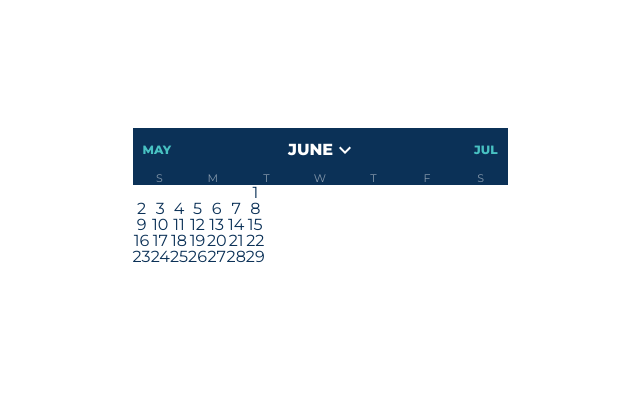
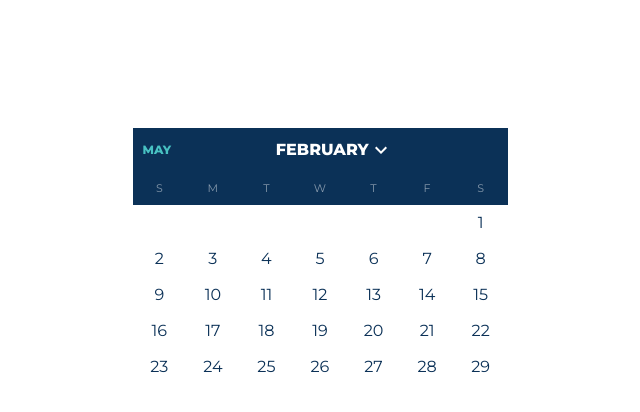
Before and after one commit to StudyCool/react_calendar, a React (Create React App) app: page / in a window 1280 px wide. Shown: the top 412 px of the page, without its empty margins (320-960 px from the left). Built offline with nearby package versions, Linux system fonts and the light colour scheme.

Commit message:
add month render

```diff
--- a/src/components/Calendar/Month/Month.module.scss
+++ b/src/components/Calendar/Month/Month.module.scss
@@ -1,10 +1,24 @@
 @import '../../../../src/components/styles/modules/color_variables';
 td {
+  box-sizing: border-box;
   background-color: $white-color;
   color: $dark-blue-color;
   font-weight: 400;
   font-size: 16px;
   text-align: center;
+  padding: 10px
   //  border: 1px solid $dark-blue-color;
 
 }
+
+.emptySlot{
+
+}
+
+.current-day{
+  color: chocolate;
+}
+
+.selected-day{
+  background: $dark-blue-color;
+}
--- a/src/components/Calendar/Month/index.js
+++ b/src/components/Calendar/Month/index.js
@@ -20,13 +20,7 @@ class Month extends Component {
     selectedDay: null
   }
 
-  year = () => {
-    return this.state.dateContext.format("Y");
-  }
-  month = () => {
-    return this.state.dateContext.format("MMMM");
-  }
-  daysInMonth = () => {
+   daysInMonth = () => {
     return this.state.dateContext.daysInMonth();
   }
   currentDate = () => {
@@ -41,33 +35,6 @@ class Month extends Component {
     let dateContext = this.state.dateContext;
     let firstDay = moment(dateContext).startOf('month').format('d'); // Day of week 0...1..5...6
     return firstDay;
-  }
-
-  setMonth = (month) => {
-    let monthNo = this.months.indexOf(month);
-    let dateContext = Object.assign({}, this.state.dateContext);
-    dateContext = moment(dateContext).set("month", monthNo);
-    this.setState({
-      dateContext: dateContext
-    });
-  }
-
-  nextMonth = () => {
-    let dateContext = Object.assign({}, this.state.dateContext);
-    dateContext = moment(dateContext).add(1, "month");
-    this.setState({
-      dateContext: dateContext
-    });
-    this.props.onNextMonth && this.props.onNextMonth();
-  }
-
-  prevMonth = () => {
-    let dateContext = Object.assign({}, this.state.dateContext);
-    dateContext = moment(dateContext).subtract(1, "month");
-    this.setState({
-      dateContext: dateContext
-    });
-    this.props.onPrevMonth && this.props.onPrevMonth();
   }
 
   onDayClick = (e, day) => {
@@ -97,11 +64,11 @@ class Month extends Component {
 
       let daysInMonth = [];
       for (let d = 1; d <= this.daysInMonth(); d++) {
-        let className = (d == this.currentDay() ? "day current-day": "day");
-        let selectedClass = (d == this.state.selectedDay ? " selected-day " : "")
+        let className = (d === this.currentDay() ? "day current-day": "day");
+        let selectedClass = (d === this.state.selectedDay ? " selected-day " : "")
         daysInMonth.push(
             <td key={d} className={className + selectedClass} >
-              <span onClick={(e)=>{this.onDayClick(e, d)}}>{d}</span>
+          {d}
             </td>
         );
       }
@@ -137,11 +104,11 @@ class Month extends Component {
       })
 
       return (
-            <td>
+            <>
                 {
                     trElems
                 }
-            </td>
+            </>
 
         );
     }
--- a/src/components/CalendarNav/index.js
+++ b/src/components/CalendarNav/index.js
@@ -10,6 +10,7 @@ class CalendarNav extends Component {
         super(props);
         this.state = {
             isMenuOpen: false,
+            month: moment().format('MMMM')
         };
     }
 
@@ -19,12 +20,16 @@ class CalendarNav extends Component {
         });
     };
 
-    nextMonth = () => {
-        moment().add(1, 'M').format('DD-MM-YYYY');
-    }
+
+        nextMonth = () => {
+            console.log(moment().add(1, 'M').format('MMM'));
+        }
+
+
+
 
     prevMonth = () => {
-        moment().subtract(1, 'M').format('DD-MM-YYYY');
+        moment().subtract(1, 'M').format('MMM');
     }
 
     render() {
@@ -34,10 +39,10 @@ class CalendarNav extends Component {
             <div className={styles.container}>
                 <nav className={styles.navContainer}>
                     <div className={styles.navItem} onClick={this.prevMonth}>May</div>
-                    <div className={styles.currentItem} onClick={this.openMenu}>June
+                    <div className={styles.currentItem} onClick={this.openMenu}>{this.state.month}
                         <Icon path={mdiChevronDown} size={'24px'} color={'white'} rotate={isMenuOpen ? 180 : 0}/>
                     </div>
-                    <div className={styles.navItem} onClick={this.nextMonth}>Jul</div>
+                    <div className={styles.navItem} onClick={this.nextMonth}>{this.nextMonth()}</div>
                 </nav>
                 {
                     isMenuOpen && (
```
